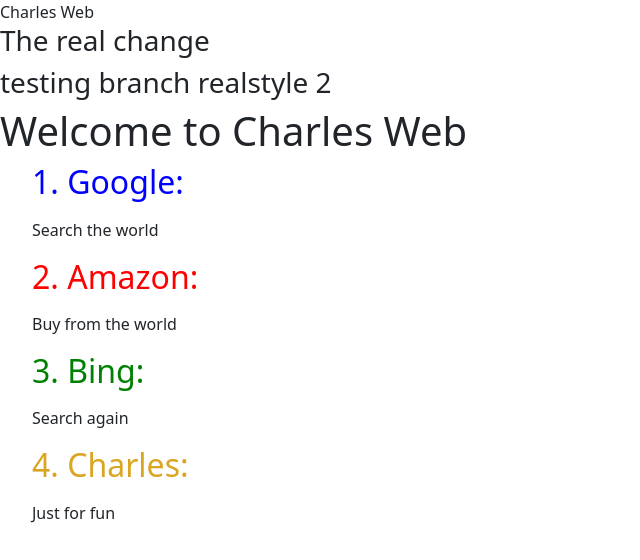
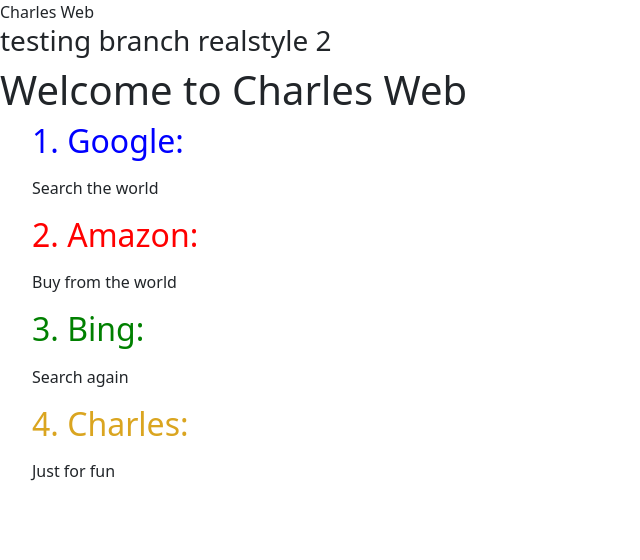
Before and after one commit to charlesokon/CS50-Project0, a plain HTML site: page justforfun.html in a window 1280 px wide. Shown: the whole page, without its empty margins (0-640 px from the left). Drawn offline with nearby package versions, Linux system fonts and the light colour scheme.

Commit message:
removed realstyle note

```diff
--- a/justforfun.html
+++ b/justforfun.html
@@ -3,7 +3,6 @@
     <head>
         <header>Charles Web</header>
         <link href="https://cdn.jsdelivr.net/npm/bootstrap@5.0.2/dist/css/bootstrap.min.css" rel="stylesheet" integrity="sha384-EVSTQN3/azprG1Anm3QDgpJLIm9Nao0Yz1ztcQTwFspd3yD65VohhpuuCOmLASjC" crossorigin="anonymous">
-        <h3> The real change </h3>
         <h3> testing branch realstyle 2</h3>
     </head>
     <body>
```
